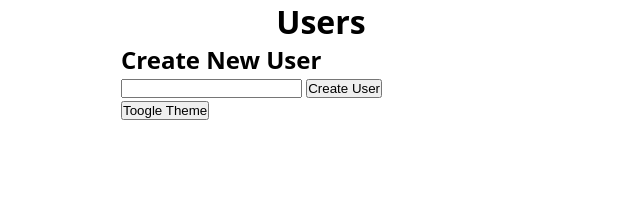
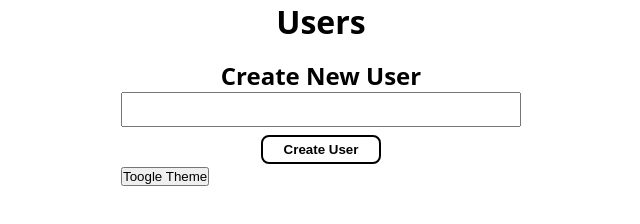
Before and after one commit to Espadv69/Simple-Node-Api, a website: page public/index.html in a window 1280 px wide. Shown: the whole page, without its empty margins (319-959 px from the left). Drawn offline with Linux system fonts and the light colour scheme; no server answers.

Commit message:
style: style form and button for creating users

```diff
--- a/public/style.css
+++ b/public/style.css
@@ -92,3 +92,35 @@ h1 {
   color: currentColor;
   background: transparent;
 }
+
+h2 {
+  margin-top: 1rem;
+  text-align: center;
+}
+
+.create-user-form {
+  display: flex;
+  flex-direction: column;
+  gap: .5rem;
+}
+
+.create-user-form input {
+  padding: .5rem;
+}
+
+.create-user-form button {
+  cursor: pointer;
+
+  padding: .3rem;
+  margin: auto;
+
+  width: 30%;
+
+  font-weight: bold;
+
+  border: 2px solid currentColor;
+  border-radius: 8px;
+
+  color: currentColor;
+  background: transparent;
+}
```
